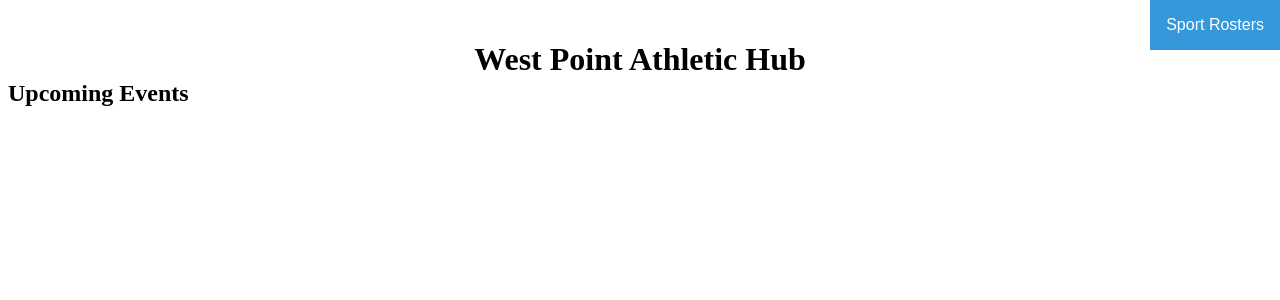
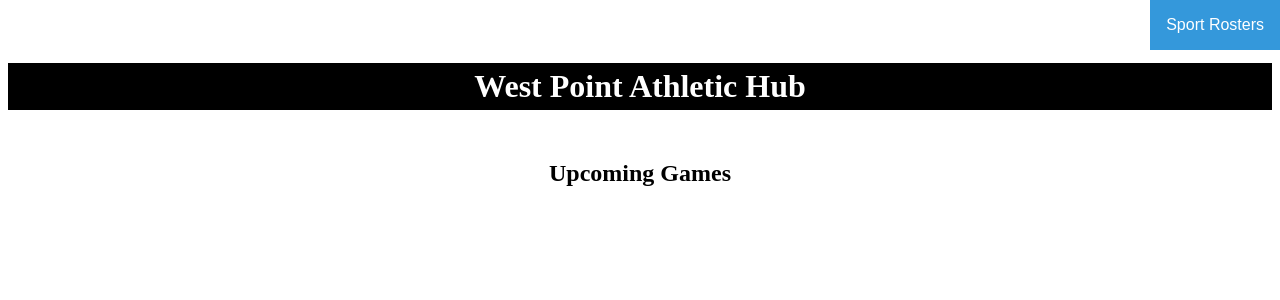
Before and after one commit to broge2k16/IT394-Project, a Django app: page /dashboard/ in a window 1280 px wide. Shown: the top 300 px of the page. Run offline with Django 3.2, Linux system fonts and the light colour scheme; data comes from the database, SQL or seed files in the repository.

Commit message:
index.html
Minimal CSS. Working dropboxes with links to the rosters from the west point athletic website.

```diff
--- a/mysite/polls/templates/dashboard/index.html
+++ b/mysite/polls/templates/dashboard/index.html
@@ -1,5 +1,6 @@
 <!DOCTYPE html>
 <html>
+<head>
 <style>
 
 .dropbtn {
@@ -47,27 +48,48 @@
 h1 {
   position: relative;
   text-align: center;
-  top: 20px;
+  top: 42px;
+  background: black;
+  color: white;
+  padding: 5px;
+
+}
+
+h2 {
+  positoin: relative;
+  text-align: center;
+  padding-top: 70px;
+}
+
+ul {
+  list-style-type: none;
+  postion: relative;
+  text-align: center;
+  padding-top: 10px;
 }
 
 </style>
+</head>
 
-<head>
+<h1>West Point Athletic Hub</h1>
+
 <div class="dropdown">
   <button onclick="myFunction()" class="dropbtn">Sport Rosters</button>
   <div id="myDropdown" class="dropdown-content">
-    <a href="#home">Home</a>
-    <a href="#about">About</a>
-    <a href="#contact">Contact</a>
+    <a href=https://goarmywestpoint.com/roster.aspx?path=baseball>Baseball</a>
+    <a href=https://goarmywestpoint.com/roster.aspx?path=msoc>Soccer</a>
+    <a href=https://goarmywestpoint.com/roster.aspx?path=football>Football</a>
+    <a href=https://goarmywestpoint.com/roster.aspx?path=wrugby>Women's Rugby</a>
+    <a href=https://goarmywestpoint.com/roster.aspx?path=mrugby>Men's Rugby</a>
+    <a href=https://goarmywestpoint.com/roster.aspx?path=wlax>Women's Lacrosse</a>
+    <a href=https://goarmywestpoint.com/roster.aspx?path=mlax>Men's Lacrosse</a>
   </div>
 </div>
-</head>
 
 <body>
 
-<h1>West Point Athletic Hub</h1>
 
-<h2> Upcoming Events </h2>
+<h2> Upcoming Games </h2>
 
 <ul>
 {% for game in latest_games %}
```
